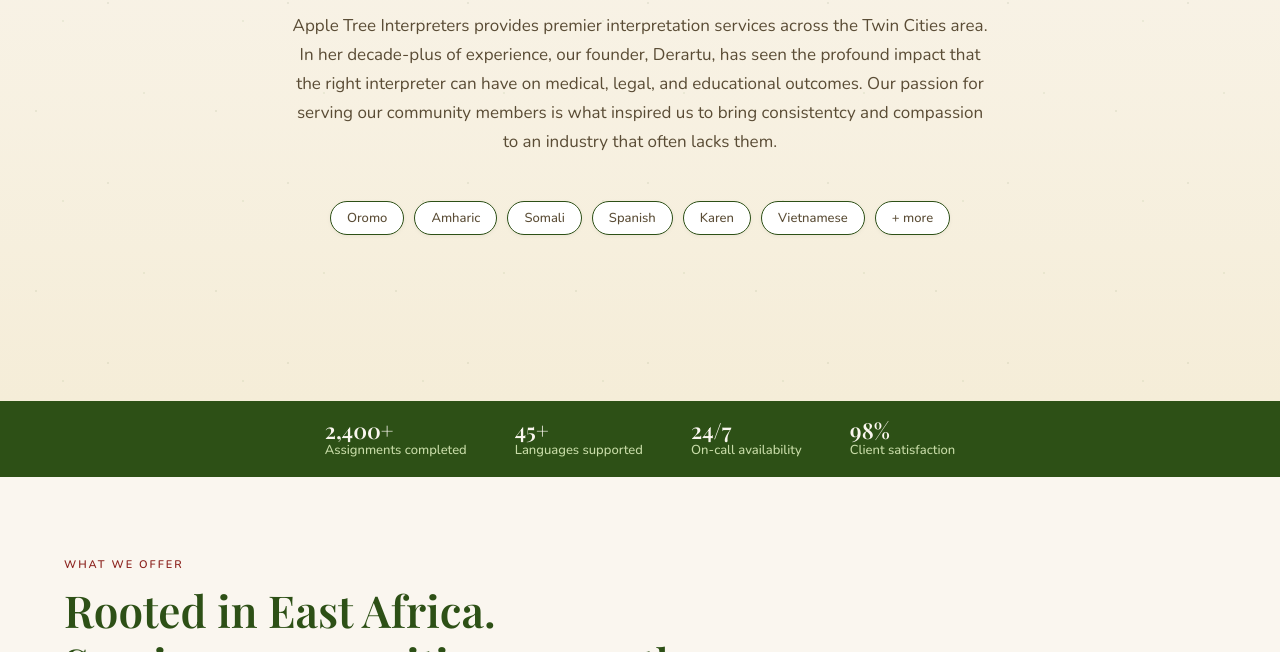
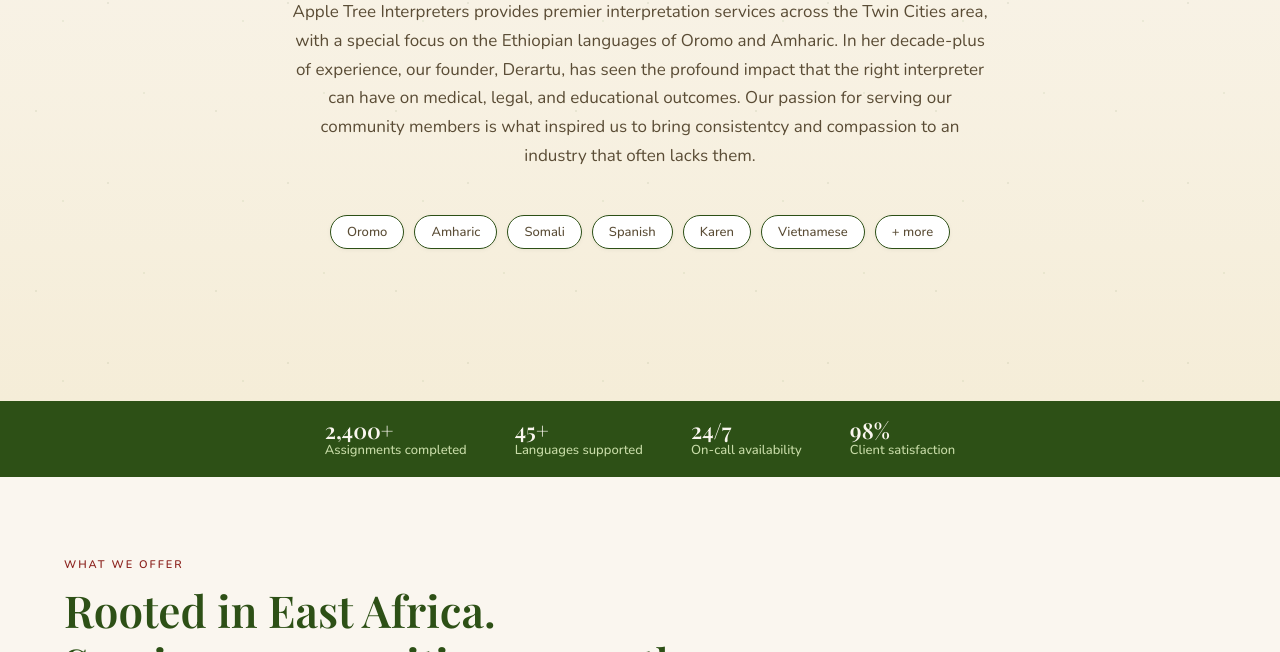
Before and after one commit to samurdahl/appletreeinterpreters.github.io, a plain HTML site: page index.html in a window 1280 px wide. Shown: the part 448-1100 px from the top of the page. Drawn offline with nearby package versions, Linux system fonts and the light colour scheme; a web font is replaced by a local one.

Commit message:
Update index.html

```diff
--- a/index.html
+++ b/index.html
@@ -172,7 +172,7 @@
 <div class="hero">
   <div class="hero-bg-leaves"></div>
   <h1> Enhancing Outcomes with<br></nr><em>Accuracy</em> and <em>Compassion</em></h1>
-  <p class="hero-sub">Apple Tree Interpreters provides premier interpretation services across the Twin Cities area. In her decade-plus of experience, our founder, Derartu, has seen the profound impact that the right interpreter can have on medical, legal, and educational outcomes. Our passion for serving our community members is what inspired us to bring consistentcy and compassion to an industry that often lacks them.</p>
+  <p class="hero-sub">Apple Tree Interpreters provides premier interpretation services across the Twin Cities area, with a special focus on the Ethiopian languages of Oromo and Amharic. In her decade-plus of experience, our founder, Derartu, has seen the profound impact that the right interpreter can have on medical, legal, and educational outcomes. Our passion for serving our community members is what inspired us to bring consistentcy and compassion to an industry that often lacks them.</p>
 
   <div id="languages" class="lang-bar">
     <div class="lang-pill"></span>Oromo</div>
```
